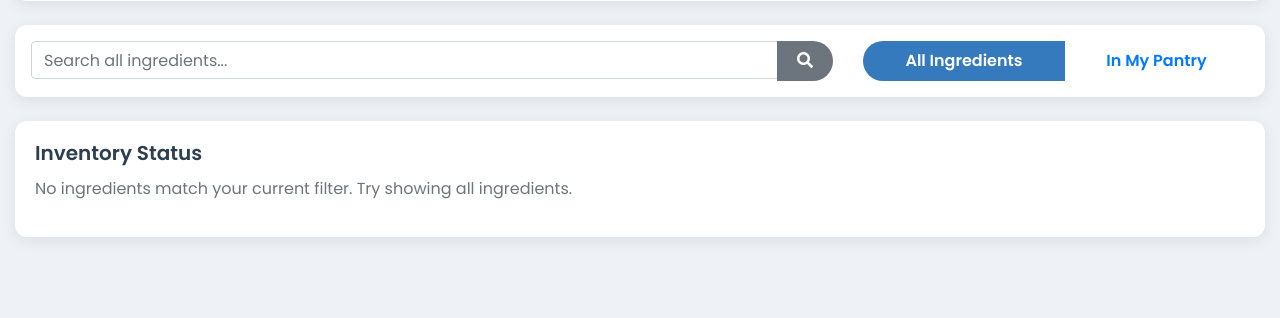
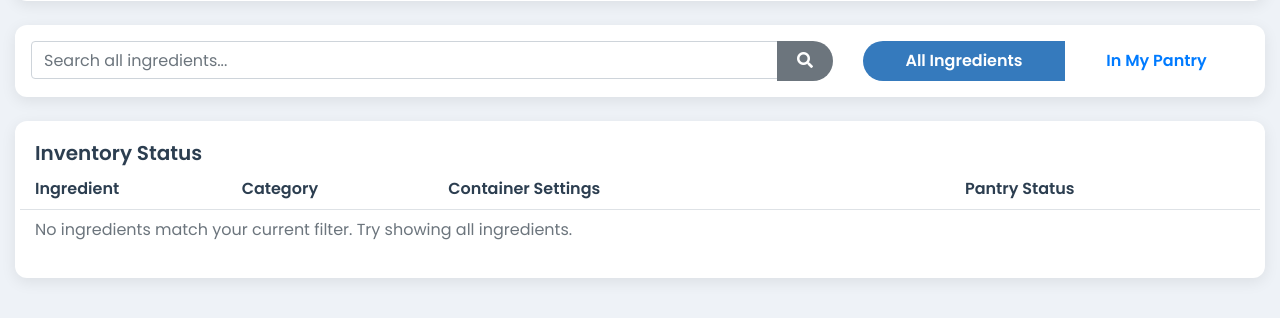
Before and after one commit to TMoon2728/meal_engine, a Flask app: page /ingredients in a window 1280 px wide. Shown: the part 235-553 px from the top of the page. Run offline with Flask 3, Linux system fonts and the light colour scheme; the visitor is signed in with stand-in values (Sample User, id 1); data that the repository does not hold is empty; parts of the project's set-up code (start-up, migrations or seed data) failed here and were passed over; some libraries are stand-ins or nearby versions.

Commit message:
Add files via upload

```diff
--- a/app/main.py
+++ b/app/main.py
@@ -247,6 +247,21 @@ def update_pantry():
             db.session.delete(item)
     db.session.commit()
     return redirect(url_for('main.list_ingredients', filter=request.args.get('filter', 'all'), query=request.args.get('query', '')))
+
+# NEW ROUTE TO HANDLE CONTAINER SETTINGS
+@main.route('/update-ingredient-details', methods=['POST'])
+@login_required
+def update_ingredient_details():
+    ingredient_id = request.form.get('ingredient_id')
+    ingredient = db.session.get(Ingredient, int(ingredient_id))
+    if ingredient:
+        ingredient.is_container = 'is_container' in request.form
+        ingredient.consumable_unit = request.form.get('consumable_unit')
+        ingredient.container_prompt = request.form.get('container_prompt')
+        db.session.commit()
+        flash(f'Details for "{ingredient.name}" updated.', 'success')
+    return redirect(url_for('main.list_ingredients', query=request.args.get('query', '')))
+
 
 @main.route('/recipe/add', methods=['GET', 'POST'])
 @login_required
--- a/app/templates/ingredients.html
+++ b/app/templates/ingredients.html
@@ -1,5 +1,16 @@
 {% extends 'base.html' %}
 {% block content %}
+<style>
+    .ingredient-details-form {
+        display: flex;
+        align-items: center;
+        gap: 10px;
+    }
+    .ingredient-details-form .form-group {
+        margin-bottom: 0;
+    }
+</style>
+
 <div class="d-flex justify-content-between align-items-center mb-3">
     <h1><i class="fas fa-box-open"></i> Your Pantry & Master Ingredients</h1>
 </div>
@@ -39,53 +50,74 @@
 <div class="card">
     <div class="card-body">
         <h5 class="card-title">Inventory Status</h5>
+        <div class="row font-weight-bold border-bottom pb-2 mb-2 d-none d-md-flex">
+            <div class="col-md-2">Ingredient</div>
+            <div class="col-md-2">Category</div>
+            <div class="col-md-5">Container Settings</div>
+            <div class="col-md-3">Pantry Status</div>
+        </div>
         {% for group in ingredient_data | groupby('ingredient.category') %}
             <h4 class="mt-4">{{ group.grouper or 'Uncategorized' }}</h4>
             <ul class="list-group">
                 {% for data in group.list %}
                     <li class="list-group-item">
+                        <form action="{{ url_for('main.update_ingredient_details') }}" method="POST">
+                        <input type="hidden" name="ingredient_id" value="{{ data.ingredient.id }}">
                         <div class="row align-items-center">
-                            <div class="col-md-3"><strong>{{ data.ingredient.name }}</strong></div>
+                            <div class="col-md-2"><strong>{{ data.ingredient.name }}</strong></div>
 
-                            <div class="col-md-3">
-                                <form action="{{ url_for('main.update_ingredient_category') }}" method="POST">
-                                    <input type="hidden" name="ingredient_id" value="{{ data.ingredient.id }}">
+                            <div class="col-md-2">
                                 <select name="category" class="form-control form-control-sm" onchange="this.form.submit()">
                                     {% for cat in categories %}
                                         <option value="{{ cat }}" {% if data.ingredient.category == cat %}selected{% endif %}>{{ cat }}</option>
                                     {% endfor %}
                                 </select>
-                                </form>
                             </div>
 
+                            <div class="col-md-5">
+                                <div class="ingredient-details-form">
+                                    <div class="form-check">
+                                        <input type="checkbox" name="is_container" class="form-check-input" {% if data.ingredient.is_container %}checked{% endif %}>
+                                        <label class="form-check-label small">Is Container?</label>
+                                    </div>
+                                    <div class="form-group">
+                                        <input type="text" name="consumable_unit" class="form-control form-control-sm" placeholder="Consumable Unit (e.g., slices)" value="{{ data.ingredient.consumable_unit or '' }}">
+                                    </div>
+                                    <div class="form-group flex-grow-1">
+                                        <input type="text" name="container_prompt" class="form-control form-control-sm" placeholder="Prompt Question" value="{{ data.ingredient.container_prompt or '' }}">
+                                    </div>
+                                    <button type="submit" class="btn btn-sm btn-secondary">Save</button>
+                                </div>
+                            </div>
+
+                            <div class="col-md-3">
                             {% if data.pantry_item %}
-                                <div class="col-md-5 d-flex align-items-center">
+                                <div class="d-flex align-items-center">
                                     <span class="editable" data-field="quantity" data-pantry-id="{{ data.pantry_item.id }}">{{ data.pantry_item.quantity }}</span>
                                     <span class="editable ml-2" data-field="unit" data-pantry-id="{{ data.pantry_item.id }}" data-placeholder="Unit">{{ data.pantry_item.unit or 'Unit' }}</span>
                                     <span class="save-status ml-2"></span>
-                                </div>
-                                <div class="col-md-1 text-right">
-                                    <form action="{{ url_for('main.update_pantry') }}" method="POST" onsubmit="return confirm('Are you sure?');">
+                                    <form action="{{ url_for('main.update_pantry') }}" method="POST" onsubmit="return confirm('Are you sure?');" class="ml-auto">
                                         <input type="hidden" name="action" value="delete"><input type="hidden" name="pantry_item_id" value="{{ data.pantry_item.id }}">
                                         <button type="submit" class="btn btn-sm btn-light" title="Remove from Pantry">×</button>
                                     </form>
                                 </div>
                             {% else %}
-                                <div class="col-md-6 text-right">
-                                    <form action="{{ url_for('main.update_pantry') }}" method="POST" class="add-to-pantry-form">
+                                <div class="text-right">
+                                    <form action="{{ url_for('main.update_pantry') }}" method="POST" class="add-to-pantry-form d-inline">
                                         <input type="hidden" name="action" value="add">
                                         <input type="hidden" name="ingredient_id" value="{{ data.ingredient.id }}">
                                         <input type="hidden" name="container_quantity" class="container-quantity-input">
                                         <button type="submit" class="btn btn-sm btn-success add-pantry-btn"
                                                 data-is-container="{{ 'true' if data.ingredient.is_container else 'false' }}"
-                                                data-prompt="{{ data.ingredient.container_prompt or 'How many units are in this item?' }}"
-                                                data-unit="{{ data.ingredient.consumable_unit or '' }}">
+                                                data-prompt="{{ data.ingredient.container_prompt or 'How many units are in this item?' }}">
                                             Add to Pantry
                                         </button>
                                     </form>
                                 </div>
                             {% endif %}
                             </div>
+                        </div>
+                        </form>
                     </li>
                 {% endfor %}
             </ul>
@@ -137,7 +169,7 @@ document.addEventListener('DOMContentLoaded', function() {
                 if (newValue !== originalValue) {
                     const pantryId = this.dataset.pantryId;
                     const field = this.dataset.field;
-                    const statusEl = this.closest('.row').querySelector('.save-status');
+                    const statusEl = this.closest('.d-flex').querySelector('.save-status');
 
                     statusEl.innerHTML = '<i class="fas fa-spinner fa-spin"></i>';
 
```
Lines whose indentation alone changed are shown as unchanged.
